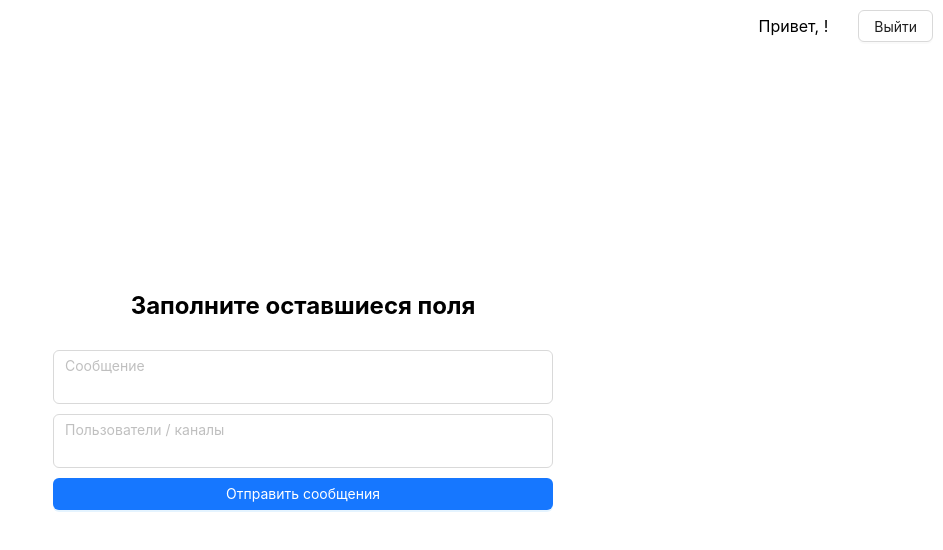
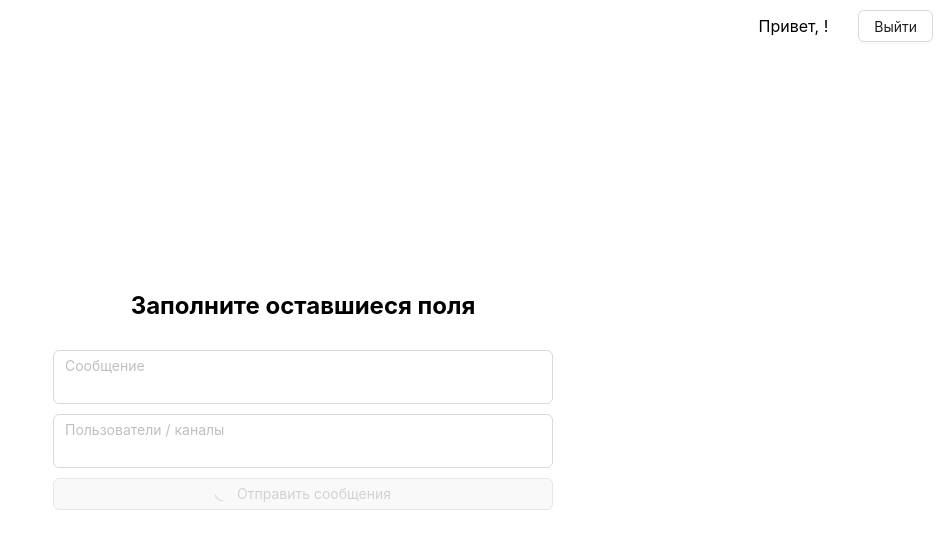
Before and after one commit to aFriendys/tlg, a React (Create React App) app: page /prepare in a window 1280 px wide. Shown: the top 550 px of the page, without its empty margins (337-1280 px from the left). Built offline with nearby package versions, Linux system fonts and the light colour scheme; what telegram would draw is missing.

Commit message:
new features

```diff
--- a/src/api/TelegramApi.js
+++ b/src/api/TelegramApi.js
@@ -27,6 +27,7 @@ class TelegramApi {
     } catch {
       return [false, userInfo]
     }
+
     return [true, userInfo.users[0]]
   }
 
--- a/src/store/appSlice.js
+++ b/src/store/appSlice.js
@@ -14,15 +14,13 @@ export const setUsers = createAsyncThunk('appSlice/setUsers', async (query) => {
 })
 
 const appSlice = createSlice({
-  name: 'appSlice',
+  name: 'app',
   initialState: {
     message: '',
     query: '',
     users: [],
     usersDone: [],
     usersError: [],
-    usersIsFetching: false,
-    user: { name: '' },
     inProgress: true
   },
   reducers: {
@@ -53,24 +51,20 @@ const appSlice = createSlice({
     resetUsersDone: state => {
       state.usersDone = []
       state.usersError = []
-    },
-
-    setUser: (state, { payload }) => {
-      state.user = payload
     }
 
   },
   extraReducers: {
     [setUsers.pending]: (state) => {
-      state.usersIsFetching = true
+      state.inProgress = true
     },
     [setUsers.fulfilled]: (state, { payload }) => {
       state.query = ''
       state.users = payload
-      state.usersIsFetching = false
+      state.inProgress = false
     }
   }
 })
 
-export default appSlice.reducer
-export const { setMessage, setQuery, shiftUser, pushUsersDone, resetUsersDone, pushUsersError, setUser, setInProgress } = appSlice.actions
+export default appSlice
+export const { setMessage, setQuery, shiftUser, pushUsersDone, resetUsersDone, pushUsersError, setInProgress } = appSlice.actions
--- a/src/store/store.js
+++ b/src/store/store.js
@@ -1,8 +1,10 @@
 import { combineReducers, configureStore } from '@reduxjs/toolkit'
-import appSliceReducer from './appSlice'
+import appSlice from './appSlice'
+import userSlice from './userSlice'
 
 const reducer = combineReducers({
-  appSlice: appSliceReducer
+  [appSlice.name]: appSlice.reducer,
+  [userSlice.name]: userSlice.reducer
 })
 
 export const store = configureStore({
--- /dev/null
+++ b/src/store/userSlice.js
@@ -0,0 +1,17 @@
+import { createSlice } from '@reduxjs/toolkit'
+
+const userSlice = createSlice({
+  name: 'user',
+  initialState: {
+    name: ''
+  },
+  reducers: {
+    setUserName: (state, { payload }) => {
+      state.name = payload
+    }
+
+  }
+})
+
+export default userSlice
+export const { setUserName } = userSlice.actions
--- a/src/views/StartView/StartView.tsx
+++ b/src/views/StartView/StartView.tsx
@@ -12,7 +12,8 @@ import { telegramClient } from '../../api'
 import styles from './StartView.module.scss'
 import { useNavigate } from 'react-router-dom'
 import { useEffect, useState } from 'react'
-import { setInProgress, setUser } from '../../store/appSlice'
+import { setInProgress } from '../../store/appSlice'
+import { setUserName } from '../../store/userSlice'
 import { useDispatch, useSelector } from 'react-redux'
 import { applyMiddleware } from 'redux'
 
@@ -25,7 +26,7 @@ export function StartView (): JSX.Element {
   const [code, setCode] = useState('')
   const [modalIsOpen, setModalIsOpen] = useState(false)
   const navigate = useNavigate()
-  const inProgress = useSelector((state: any) => state.appSlice.inProgress)
+  const inProgress = useSelector(({ app }: { app: any }) => app.inProgress)
   const onSubmitHandler = async (e: React.SyntheticEvent): Promise<any> => {
     dispatch(setInProgress(true))
     await telegramClient.createClient(apiId, apiHash)
@@ -38,7 +39,7 @@ export function StartView (): JSX.Element {
       const [connected, { firstName }] =
         await telegramClient.tryToStartClient()
       if (connected) {
-        dispatch(setUser({ name: firstName }))
+        dispatch(setUserName(firstName))
         navigate('/prepare')
       }
     })()
@@ -130,7 +131,7 @@ export function StartView (): JSX.Element {
                 code
               )
               if (connected) {
-                dispatch(setUser({ name: firstName }))
+                dispatch(setUserName(firstName))
                 navigate('/prepare')
               } else {
                 setModalIsOpen(() => false)
--- a/src/views/UsersInProgress/UsersInProgress.jsx
+++ b/src/views/UsersInProgress/UsersInProgress.jsx
@@ -1,7 +1,7 @@
 /* eslint-disable no-unused-vars */
 import { ArrowRightOutlined } from '@ant-design/icons'
 import { Input, Button } from 'antd'
-import { useDispatch, useSelector } from 'react-redux'
+import { useSelector } from 'react-redux'
 
 import styles from './UsersInProgress.module.scss'
 import { useNavigate } from 'react-router-dom'
@@ -10,9 +10,9 @@ const { TextArea } = Input
 
 export function UsersInProgress () {
   const navigate = useNavigate()
-  const usersInProgress = useSelector((state) => state.appSlice.users)
-  const usersDone = useSelector((state) => state.appSlice.usersDone)
-  const usersError = useSelector((state) => state.appSlice.usersError)
+  const usersInProgress = useSelector(({ app }) => app.users)
+  const usersDone = useSelector(({ app }) => app.usersDone)
+  const usersError = useSelector(({ app }) => app.usersError)
 
   return (
     <section className={styles.section}>
--- a/src/views/UsersPrepare/UsersPrepare.jsx
+++ b/src/views/UsersPrepare/UsersPrepare.jsx
@@ -15,10 +15,10 @@ const { TextArea } = Input
 export function UsersPrepare () {
   const dispatch = useDispatch()
   const navigate = useNavigate()
-  const query = useSelector(state => state.appSlice.query)
-  const users = useSelector(state => state.appSlice.users)
-  const message = useSelector(state => state.appSlice.message)
-  const usersIsFetching = useSelector(state => state.appSlice.usersIsFetching)
+  const query = useSelector(({ app }) => app.query)
+  const users = useSelector(({ app }) => app.users)
+  const message = useSelector(({ app }) => app.message)
+  const inProgress = useSelector(({ app }) => app.inProgress)
   const running = useRef(false)
 
   useEffect(() => {
@@ -54,15 +54,21 @@ export function UsersPrepare () {
 
   async function sendMessages () {
     let messagesSent = 0
+    let messagesError = 0
     const usersToSend = [...users]
     dispatch(resetUsersDone())
     for (const user of usersToSend) {
       const result = await sendMessage(user)
       if (result) {
-        messagesSent = messagesSent + 1
+        messagesSent++
+      } else {
+        messagesError++
       }
     }
-    console.log(messagesSent)
+    console.group('Результат отправки сообщений')
+    console.log('Отправлено сообщений:', messagesSent)
+    console.log('Не отправлено сообщений:', messagesError)
+    console.groupEnd()
   }
 
   return (
@@ -71,7 +77,7 @@ export function UsersPrepare () {
       <div className={styles.inputWrapper}>
         <TextArea placeholder="Сообщение" autoSize={{ minRows: 2, maxRows: 6 }} onChange={onUsersChangeHandler} />
         <TextArea placeholder="Пользователи / каналы" autoSize={{ minRows: 2, maxRows: 6 }} onChange={onQueryChangeHandler} />
-        <Button type='primary' onClick={() => dispatch(setUsers(query))} disabled={usersIsFetching} loading={usersIsFetching}>Отправить сообщения</Button>
+        <Button type='primary' onClick={() => dispatch(setUsers(query))} disabled={inProgress} loading={inProgress}>Отправить сообщения</Button>
       </div>
     </section>
   )
--- a/src/widgets/Header/Header.jsx
+++ b/src/widgets/Header/Header.jsx
@@ -5,7 +5,7 @@ import styles from './Header.module.scss'
 
 export function Header () {
   const navigate = useNavigate()
-  const { name } = useSelector(state => state.appSlice.user)
+  const name = useSelector(({ user }) => user.name)
   function onLogoutHandler () {
     localStorage.removeItem('session')
     navigate('/')
```
